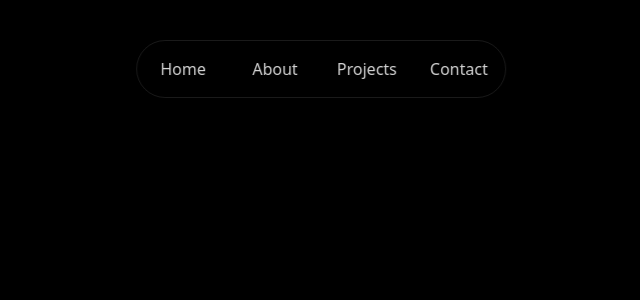
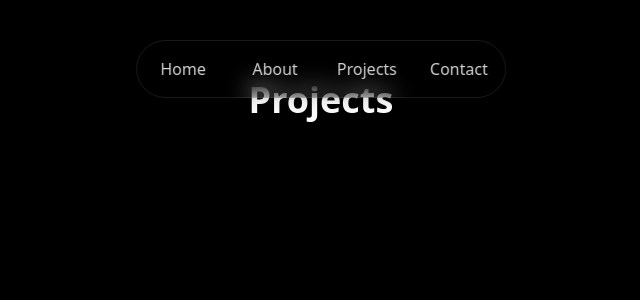
Before and after one commit to caowens/folio, a Next.js app: page /projects in a window 1280 px wide. Before the commit this address had no page. Shown: the top 300 px of the page, without its empty margins (319-959 px from the left). Built offline with nearby package versions, Linux system fonts and the light colour scheme.

Commit message:
Setup about and projects pages with placeholder text

```diff
--- /dev/null
+++ b/src/app/about/page.tsx
@@ -0,0 +1,7 @@
+export default function About() {
+    return (
+        <div className="min-h-screen flex flex-col items-center bg-black relative overflow-hidden">
+            <h1 className="text-4xl font-bold text-white mt-20">About</h1>
+        </div>
+    );
+};
--- /dev/null
+++ b/src/app/projects/page.tsx
@@ -0,0 +1,7 @@
+export default function Projects() {
+    return (
+        <div className="min-h-screen flex flex-col items-center bg-black relative overflow-hidden">
+            <h1 className="text-4xl font-bold text-white mt-20">Projects</h1>
+        </div>
+    );
+};
```
